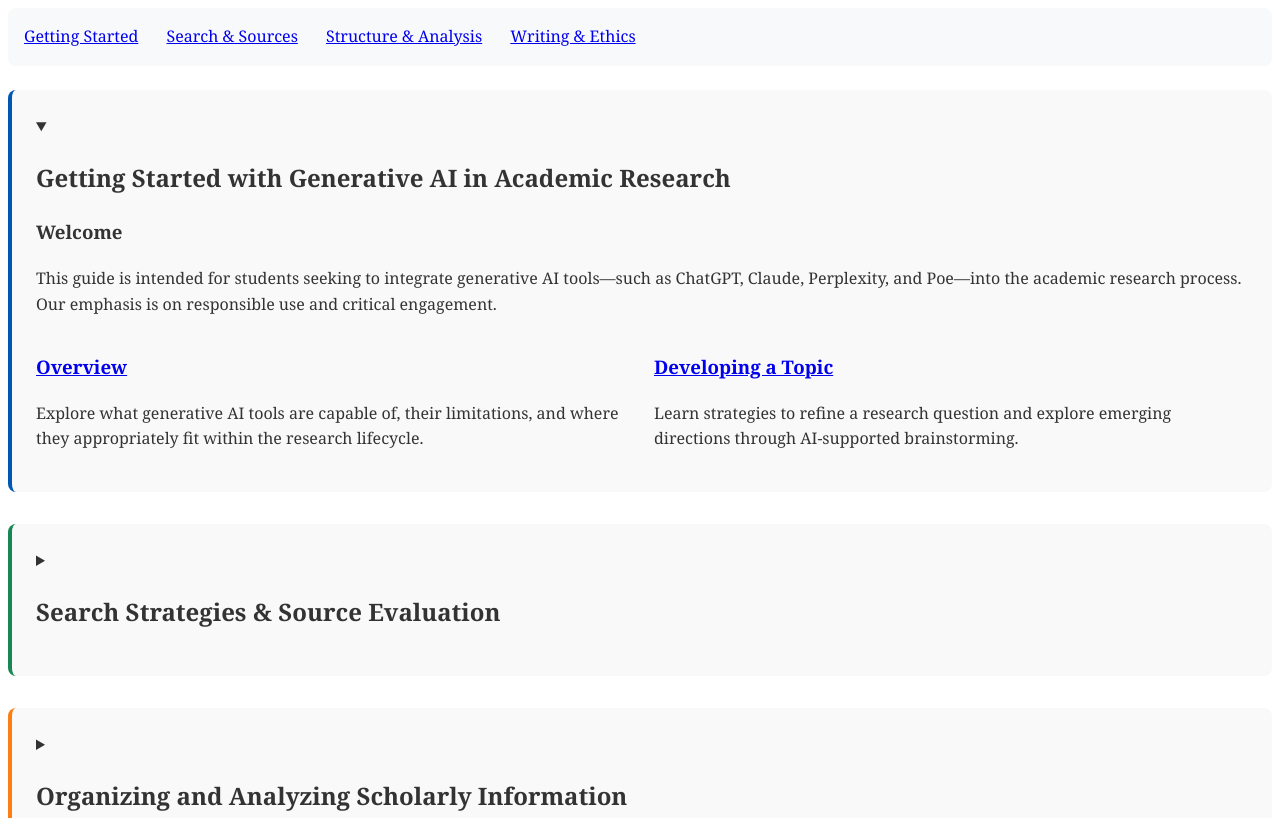
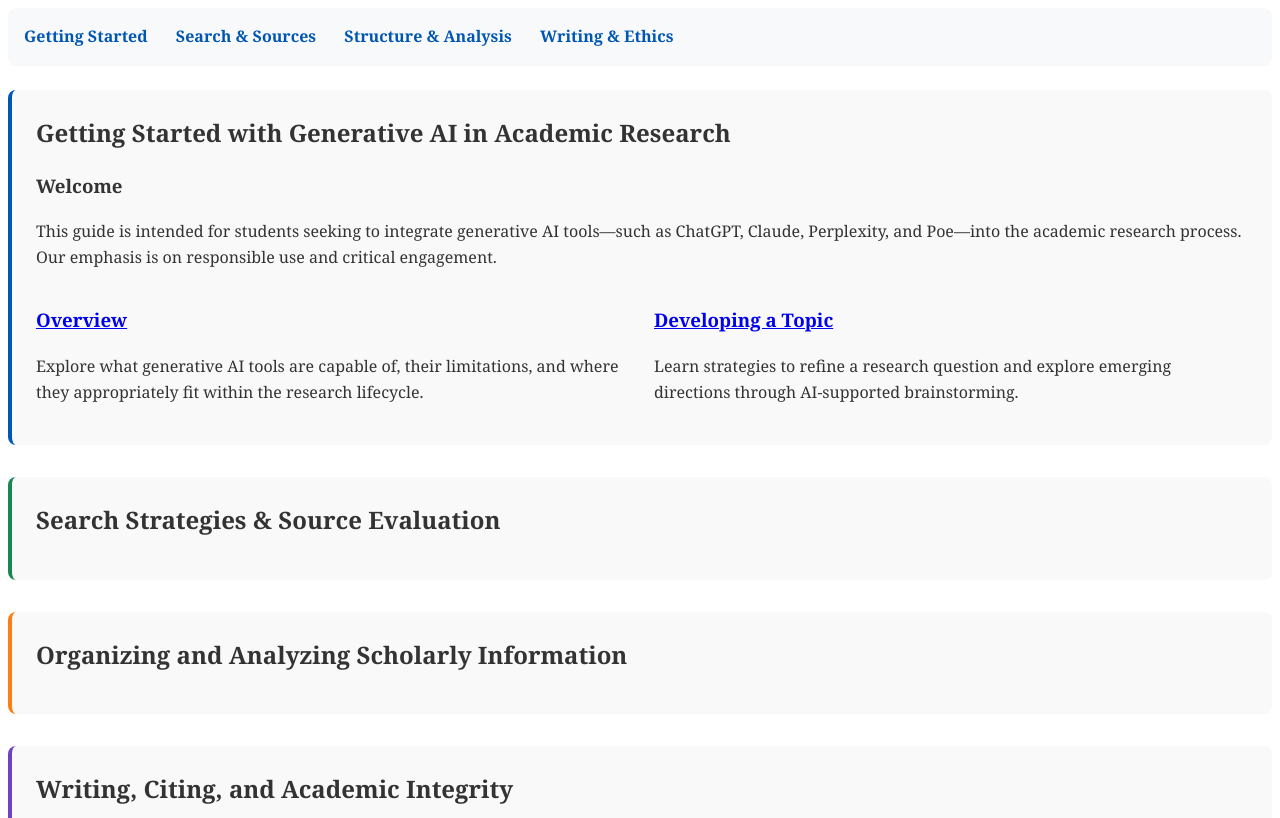
Before and after one commit to GuyLibros/ai-research-site, a plain HTML site: page index.html in a window 1280 px wide. Shown: the top 818 px of the page. Drawn offline with Linux system fonts and the light colour scheme.

Commit message:
Update index.html

```diff
--- a/index.html
+++ b/index.html
@@ -1,27 +1,82 @@
 <main class="container" style="font-family: Georgia, serif; color: #333; line-height: 1.6;">
 
+  <style>
+    summary {
+      cursor: pointer;
+      list-style: none;
+      margin-bottom: 1rem;
+    }
+
+    summary::marker {
+      font-size: 1.2rem;
+      color: #555;
+    }
+
+    .section-box {
+      background-color: #f9f9f9;
+      border-radius: 8px;
+      padding: 1.5rem;
+      margin-bottom: 2rem;
+    }
+
+    .section-box h2 {
+      display: inline;
+      margin: 0;
+    }
+
+    .row {
+      display: flex;
+      gap: 1.5rem;
+      flex-wrap: wrap;
+      margin-top: 1rem;
+    }
+
+    .third {
+      flex: 1;
+      min-width: 250px;
+    }
+
+    .navbar {
+      margin-bottom: 1.5rem;
+      background-color: #f8f9fa;
+      padding: 1rem;
+      border-radius: 8px;
+    }
+
+    .navbar a {
+      margin-right: 1.5rem;
+      text-decoration: none;
+      color: #0056b3;
+      font-weight: bold;
+    }
+
+    .navbar a:hover {
+      text-decoration: underline;
+    }
+  </style>
+
   <!-- Section Group Navigation -->
-  <nav class="navbar" style="margin-bottom: 1.5rem; background-color: #f8f9fa; padding: 1rem; border-radius: 8px;">
-    <a href="#group1" style="margin-right: 1.5rem;"><i class="fas fa-compass"></i> Getting Started</a>
-    <a href="#group2" style="margin-right: 1.5rem;"><i class="fas fa-search"></i> Search & Sources</a>
-    <a href="#group3" style="margin-right: 1.5rem;"><i class="fas fa-stream"></i> Structure & Analysis</a>
+  <nav class="navbar">
+    <a href="#group1"><i class="fas fa-compass"></i> Getting Started</a>
+    <a href="#group2"><i class="fas fa-search"></i> Search & Sources</a>
+    <a href="#group3"><i class="fas fa-stream"></i> Structure & Analysis</a>
     <a href="#group4"><i class="fas fa-pen-nib"></i> Writing & Ethics</a>
   </nav>
 
   <!-- Section: Getting Started -->
-  <section id="group1" style="background-color: #f9f9f9; border-left: 4px solid #0056b3; padding: 1.5rem; border-radius: 8px; margin-bottom: 2rem;">
+  <section id="group1" class="section-box" style="border-left: 4px solid #0056b3;">
     <details open>
       <summary><h2>Getting Started with Generative AI in Academic Research</h2></summary>
-      <section id="welcome" class="full-width">
+      <section id="welcome">
         <h3>Welcome</h3>
         <p>This guide is intended for students seeking to integrate generative AI tools—such as ChatGPT, Claude, Perplexity, and Poe—into the academic research process. Our emphasis is on responsible use and critical engagement.</p>
       </section>
-      <div class="row" style="display: flex; gap: 1.5rem; margin-top: 1rem;">
-        <section class="third" style="flex: 1;">
+      <div class="row">
+        <section class="third">
           <h3><a href="getting-started.html"><i class="fas fa-play"></i> Overview</a></h3>
           <p>Explore what generative AI tools are capable of, their limitations, and where they appropriately fit within the research lifecycle.</p>
         </section>
-        <section class="third" style="flex: 1;">
+        <section class="third">
           <h3><a href="topic.html"><i class="fas fa-brain"></i> Developing a Topic</a></h3>
           <p>Learn strategies to refine a research question and explore emerging directions through AI-supported brainstorming.</p>
         </section>
@@ -30,15 +85,15 @@
   </section>
 
   <!-- Section: Searching -->
-  <section id="group2" style="background-color: #f9f9f9; border-left: 4px solid #198754; padding: 1.5rem; border-radius: 8px; margin-bottom: 2rem;">
+  <section id="group2" class="section-box" style="border-left: 4px solid #198754;">
     <details>
       <summary><h2>Search Strategies & Source Evaluation</h2></summary>
-      <div class="row" style="display: flex; gap: 1.5rem; margin-top: 1rem;">
-        <section class="third" style="flex: 1;">
+      <div class="row">
+        <section class="third">
           <h3><a href="search.html"><i class="fas fa-search"></i> Formulating a Search</a></h3>
           <p>Translate your research topic into effective search terms and Boolean logic with AI assistance.</p>
         </section>
-        <section class="third" style="flex: 1;">
+        <section class="third">
           <h3><a href="sources.html"><i class="fas fa-folder-open"></i> Locating Sources</a></h3>
           <p>Compare AI search tools with academic databases to determine the most appropriate resource for your needs.</p>
         </section>
@@ -47,15 +102,15 @@
   </section>
 
   <!-- Section: Structuring & Analyzing -->
-  <section id="group3" style="background-color: #f9f9f9; border-left: 4px solid #fd7e14; padding: 1.5rem; border-radius: 8px; margin-bottom: 2rem;">
+  <section id="group3" class="section-box" style="border-left: 4px solid #fd7e14;">
     <details>
       <summary><h2>Organizing and Analyzing Scholarly Information</h2></summary>
-      <div class="row" style="display: flex; gap: 1.5rem; margin-top: 1rem;">
-        <section class="third" style="flex: 1;">
+      <div class="row">
+        <section class="third">
           <h3><a href="outline_structure.html"><i class="fas fa-diagram-project"></i> Outlining Your Argument</a></h3>
           <p>AI tools can assist in outlining papers, developing thesis statements, and identifying gaps in reasoning.</p>
         </section>
-        <section class="third" style="flex: 1;">
+        <section class="third">
           <h3><a href="analyze.html"><i class="fas fa-book-open-reader"></i> Critical Reading</a></h3>
           <p>Use AI to summarize dense readings, define complex terms, and extract central arguments.</p>
         </section>
@@ -64,15 +119,15 @@
   </section>
 
   <!-- Section: Writing & Ethics -->
-  <section id="group4" style="background-color: #f9f9f9; border-left: 4px solid #6f42c1; padding: 1.5rem; border-radius: 8px;">
+  <section id="group4" class="section-box" style="border-left: 4px solid #6f42c1;">
     <details>
       <summary><h2>Writing, Citing, and Academic Integrity</h2></summary>
-      <div class="row" style="display: flex; gap: 1.5rem; margin-top: 1rem;">
-        <section class="third" style="flex: 1;">
+      <div class="row">
+        <section class="third">
           <h3><a href="write.html"><i class="fas fa-pen-nib"></i> Writing & Citing with AI</a></h3>
           <p>Understand how AI can support the writing process, including drafting, editing, and formatting. Learn how to cite AI appropriately.</p>
         </section>
-        <section class="third" style="flex: 1;">
+        <section class="third">
           <h3><i class="fas fa-scale-balanced"></i> Upholding Academic Ethics</h3>
           <p>Review institutional guidelines and best practices for responsible AI use in academic work, focusing on transparency and intellectual honesty.</p>
         </section>
```
